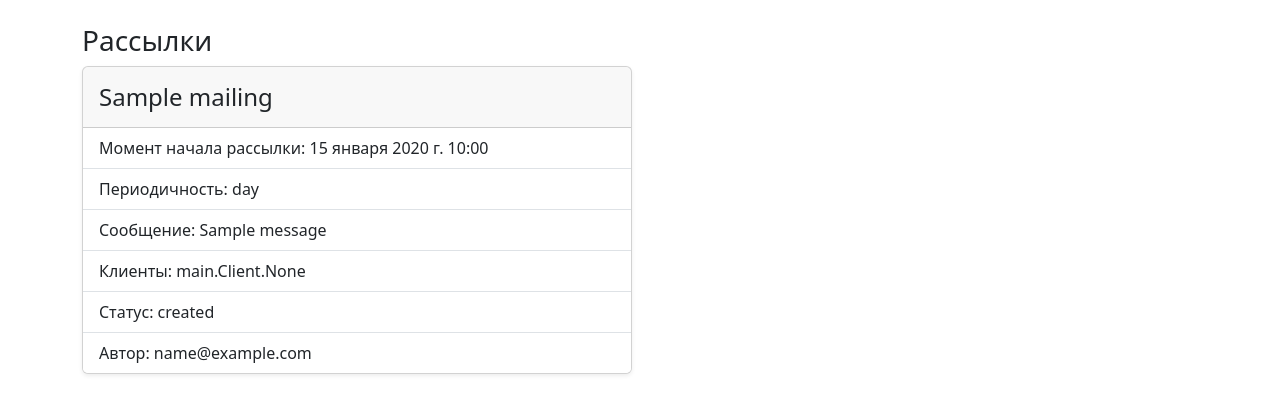
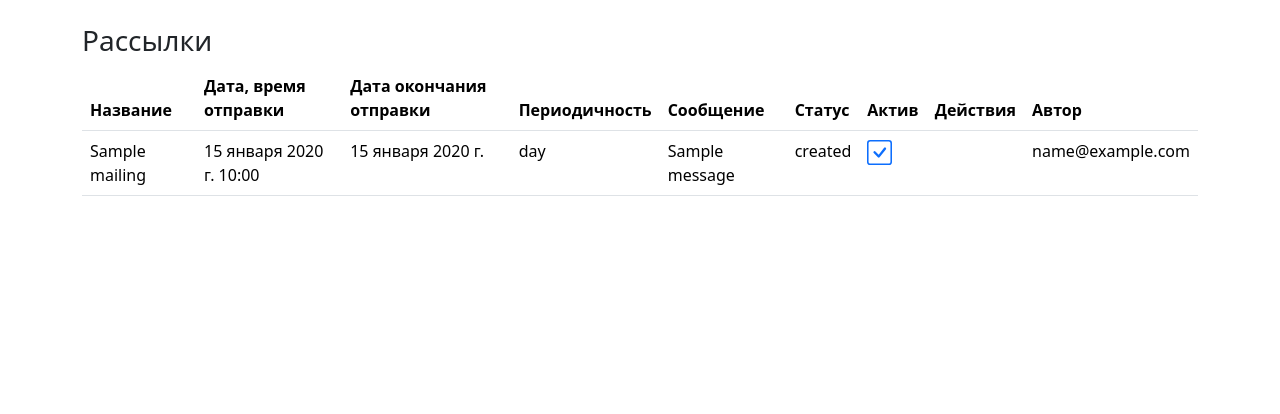
Before and after one commit to AidarPutilov/Kurs6, a Django app: page /listmailing/ in a window 1280 px wide. Shown: the part 56-470 px from the top of the page. Run offline with Django 5.2, Linux system fonts and the light colour scheme; a user stored in the database is signed in; tables that the repository leaves empty hold one stand-in row (values such as "Sample post"); some libraries are stand-ins or nearby versions.

Commit message:
Edit url names. Add list mailing

```diff
--- a/main/templates/include/header.html
+++ b/main/templates/include/header.html
@@ -15,13 +15,13 @@
                 <a class="nav-link active" aria-current="page" href="/">Главная</a>
               </li>
               <li class="nav-item">
-                <a class="nav-link" href="{% url 'main:clientlist' %}">Клиенты</a>
+                <a class="nav-link" href="{% url 'main:list_client' %}">Клиенты</a>
               </li>
               <li class="nav-item">
-                <a class="nav-link" href="{% url 'main:listmessage' %}">Сообщения</a>
+                <a class="nav-link" href="{% url 'main:list_message' %}">Сообщения</a>
               </li>
               <li class="nav-item">
-                <a class="nav-link" href="{% url 'main:listmailing' %}">Рассылки</a>
+                <a class="nav-link" href="{% url 'main:list_mailing' %}">Рассылки</a>
               </li>
             </ul>
             {% if user.is_authenticated %}
--- a/main/templates/main/client_confirm_delete.html
+++ b/main/templates/main/client_confirm_delete.html
@@ -17,7 +17,7 @@
                             {% csrf_token %}
                             <p>Подтвердите удаление клиента "{{ object.fio }}"</p>
                             <button type="submit" class="btn btn-danger">Удалить</button>
-                            <a href="{% url 'main:clientlist' %}" class="btn btn-warning">Отмена</a>
+                            <a href="{% url 'main:list_client' %}" class="btn btn-warning">Отмена</a>
                         </form>
                     </div>
                 </div>
--- a/main/templates/main/client_detail.html
+++ b/main/templates/main/client_detail.html
@@ -27,7 +27,7 @@
                             {% include 'include/uncheck.html' %} Нективен
                         {% endif %}
                         </p>
-                        <a class="btn btn-success" href="{% url 'main:clientlist' %}">Выйти</a>
+                        <a class="btn btn-success" href="{% url 'main:list_client' %}">Выйти</a>
                     </div>
                 </div>
             </div>
--- a/main/templates/main/client_form.html
+++ b/main/templates/main/client_form.html
@@ -26,7 +26,7 @@
                             Создать
                             {% endif %}
                         </button>
-                        <a class="btn btn-success" href="{% url 'main:clientlist' %}">Отмена</a>
+                        <a class="btn btn-success" href="{% url 'main:list_client' %}">Отмена</a>
                     </div>
                 </div>
             </div>
--- a/main/templates/main/client_list.html
+++ b/main/templates/main/client_list.html
@@ -7,7 +7,7 @@
     <a href="{% url 'main:create_client' %}">
         {% include 'include/plus.html' %}
     </a>
-    <p>main.change_client: {{ perms.main.edit_client }}</p>
+    {% comment %} <p>main.change_client: {{ perms.main.edit_client }}</p> {% endcomment %}
 </h3>
 <table class="table">
     <thead>
--- a/main/templates/main/mailing_list.html
+++ b/main/templates/main/mailing_list.html
@@ -11,7 +11,80 @@
         </svg>
     </a> {% endcomment %}
 </h3>
-    <div class='row row-cols-1 row-cols-sm-2 row-cols-md-2 g-3'>
+
+<table class="table">
+    <thead>
+      <tr>
+        <th scope="col">Название</th>
+        <th scope="col">Дата, время отправки</th>
+        <th scope="col">Дата окончания отправки</th>
+        <th scope="col">Периодичность</th>
+        <th scope="col">Сообщение</th>
+        <th scope="col">Статус</th>
+        <th scope="col">Актив</th>
+        <th scope="col">Действия</th>
+        <th scope="col">Автор</th>
+      </tr>
+    </thead>
+    <tbody>
+      {% for object in object_list %}
+      <tr>
+        <td>
+            {{ object.name }}
+            {% comment %} <a href="{% url 'main:detail_client' object.pk %}">
+                {{ object.name }}
+            </a> {% endcomment %}
+        </td>
+        <td>{{ object.date_start }} {{ object.time_start }}</td>
+        <td>{{ object.end_date }}</td>
+        <td>{{ object.period }}</td>
+        <td>{{ object.message }}</td>
+        <td>{{ object.status }}</td>
+        <td>
+            {% if perms.main.can_edit_is_active_mailing or user == object.user %}
+            {% if object.is_active %}
+                <a href="{% url 'main:activemailing' object.pk %}">
+                    {% include 'include/check.html' %}
+                </a>
+            {% else %}
+                <a href="{% url 'main:activemailing' object.pk %}">
+                    {% include 'include/uncheck.html' %}
+                </a>
+            {% endif %}
+        {% else %}
+            {% if object.is_active %}
+                {% include 'include/check.html' %}
+            {% else %}
+                {% include 'include/uncheck.html' %}
+            {% endif %}
+        {% endif %}
+        </td>
+        </td>
+        <td>
+            {% if perms.main.can_edit_is_active_client or user == object.user %}
+            {% comment %} <a href="{% url 'main:update_client' object.pk %}">
+                {% include 'include/gear.html' %}
+            </a> {% endcomment %}
+            {% comment %} {% else %}
+                {% include 'include/gear.html' %} {% endcomment %}
+            {% endif %}
+            {% if perms.main.edit_client or user == object.user %}
+            {% comment %} <a href="{% url 'main:delete_client' object.pk %}">
+                {% include 'include/cross.html' %}
+            </a> {% endcomment %}
+            {% comment %} {% else %}
+                {% include 'include/cross.html' %} {% endcomment %}
+            {% endif %}
+        </td>
+        <td>
+            {{ object.user }}
+        </td>
+      </tr>
+      {% endfor %}
+    </tbody>
+</table>
+
+{% comment %} <div class='row row-cols-1 row-cols-sm-2 row-cols-md-2 g-3'>
     {% for object in object_list %}
         <div class='col'>
             <div class="card mb-3 shadow-sm">
@@ -29,20 +102,6 @@
         </div>
     </div>
 {% endfor %}
-</div>
-
-
-            {% comment %} <a href="{% url 'main:update_message' object.pk %}">
-                <svg xmlns="http://www.w3.org/2000/svg" width="25" height="25" fill="currentColor" class="bi bi-person-gear" viewBox="0 0 16 16">
-                    <path d="M8 4.754a3.246 3.246 0 1 0 0 6.492 3.246 3.246 0 0 0 0-6.492M5.754 8a2.246 2.246 0 1 1 4.492 0 2.246 2.246 0 0 1-4.492 0"/>
-                    <path d="M9.796 1.343c-.527-1.79-3.065-1.79-3.592 0l-.094.319a.873.873 0 0 1-1.255.52l-.292-.16c-1.64-.892-3.433.902-2.54 2.541l.159.292a.873.873 0 0 1-.52 1.255l-.319.094c-1.79.527-1.79 3.065 0 3.592l.319.094a.873.873 0 0 1 .52 1.255l-.16.292c-.892 1.64.901 3.434 2.541 2.54l.292-.159a.873.873 0 0 1 1.255.52l.094.319c.527 1.79 3.065 1.79 3.592 0l.094-.319a.873.873 0 0 1 1.255-.52l.292.16c1.64.893 3.434-.902 2.54-2.541l-.159-.292a.873.873 0 0 1 .52-1.255l.319-.094c1.79-.527 1.79-3.065 0-3.592l-.319-.094a.873.873 0 0 1-.52-1.255l.16-.292c.893-1.64-.902-3.433-2.541-2.54l-.292.159a.873.873 0 0 1-1.255-.52zm-2.633.283c.246-.835 1.428-.835 1.674 0l.094.319a1.873 1.873 0 0 0 2.693 1.115l.291-.16c.764-.415 1.6.42 1.184 1.185l-.159.292a1.873 1.873 0 0 0 1.116 2.692l.318.094c.835.246.835 1.428 0 1.674l-.319.094a1.873 1.873 0 0 0-1.115 2.693l.16.291c.415.764-.42 1.6-1.185 1.184l-.291-.159a1.873 1.873 0 0 0-2.693 1.116l-.094.318c-.246.835-1.428.835-1.674 0l-.094-.319a1.873 1.873 0 0 0-2.692-1.115l-.292.16c-.764.415-1.6-.42-1.184-1.185l.159-.291A1.873 1.873 0 0 0 1.945 8.93l-.319-.094c-.835-.246-.835-1.428 0-1.674l.319-.094A1.873 1.873 0 0 0 3.06 4.377l-.16-.292c-.415-.764.42-1.6 1.185-1.184l.292.159a1.873 1.873 0 0 0 2.692-1.115z"/>
-                </svg>
-            </a>
-            <a href="{% url 'main:delete_message' object.pk %}">
-                <svg xmlns="http://www.w3.org/2000/svg" width="25" height="25" fill="currentColor" class="bi bi-person-x text-danger" viewBox="0 0 16 16">
-                    <path d="M2 2a2 2 0 0 0-2 2v8.01A2 2 0 0 0 2 14h5.5a.5.5 0 0 0 0-1H2a1 1 0 0 1-.966-.741l5.64-3.471L8 9.583l7-4.2V8.5a.5.5 0 0 0 1 0V4a2 2 0 0 0-2-2zm3.708 6.208L1 11.105V5.383zM1 4.217V4a1 1 0 0 1 1-1h12a1 1 0 0 1 1 1v.217l-7 4.2z"/>
-                    <path d="M16 12.5a3.5 3.5 0 1 1-7 0 3.5 3.5 0 0 1 7 0m-4.854-1.354a.5.5 0 0 0 0 .708l.647.646-.647.646a.5.5 0 0 0 .708.708l.646-.647.646.647a.5.5 0 0 0 .708-.708l-.647-.646.647-.646a.5.5 0 0 0-.708-.708l-.646.647-.646-.647a.5.5 0 0 0-.708 0"/>
-                </svg>
-            </a> {% endcomment %}
+</div> {% endcomment %}
 
 {% endblock %}
--- a/main/templates/main/message_confirm_delete.html
+++ b/main/templates/main/message_confirm_delete.html
@@ -17,7 +17,7 @@
                             {% csrf_token %}
                             <p>Подтвердите удаление сообщения "{{ object.subject }}"</p>
                             <button type="submit" class="btn btn-danger">Удалить</button>
-                            <a href="{% url 'main:listmessage' %}" class="btn btn-warning">Отмена</a>
+                            <a href="{% url 'main:list_message' %}" class="btn btn-warning">Отмена</a>
                         </form>
                     </div>
                 </div>
--- a/main/templates/main/message_form.html
+++ b/main/templates/main/message_form.html
@@ -26,7 +26,7 @@
                             Создать
                             {% endif %}
                         </button>
-                        <a class="btn btn-success" href="{% url 'main:listmessage' %}">Отмена</a>
+                        <a class="btn btn-success" href="{% url 'main:list_message' %}">Отмена</a>
                     </div>
                 </div>
             </div>
--- a/main/urls.py
+++ b/main/urls.py
@@ -1,7 +1,7 @@
 from django.urls import path
 
 from main.apps import MainConfig
-from main.views import ClientCreateView, ClientDeleteView, ClientDetailView, ClientListView, ClientUpdateView, MailingListView, MessageCreateView, MessageDeleteView, MessageListView, MessageUpdateView, index, toggle_client_active
+from main.views import ClientCreateView, ClientDeleteView, ClientDetailView, ClientListView, ClientUpdateView, MailingListView, MessageCreateView, MessageDeleteView, MessageListView, MessageUpdateView, index, toggle_client_active, toggle_mailing_active, MailingCreateView
 
 app_name = MainConfig.name
 
@@ -9,24 +9,25 @@ urlpatterns = [
     path('', index, name='main'),
 
     # Маршруты Client
-    path('clientlist/', ClientListView.as_view(), name='clientlist'),
-    path('client_active/<int:pk>/', toggle_client_active, name='active_client'),
+    path('listclient/', ClientListView.as_view(), name='list_client'),
+    path('clientactive/<int:pk>/', toggle_client_active, name='active_client'),
     path('client/<int:pk>', ClientDetailView.as_view(), name='detail_client'),
     path('createclient/', ClientCreateView.as_view(), name='create_client'),
     path('updateclient/<int:pk>', ClientUpdateView.as_view(), name='update_client'),
     path('deleteclient/<int:pk>', ClientDeleteView.as_view(), name='delete_client'),
 
     # Маршруты Message
-    path('listmessage/', MessageListView.as_view(), name='listmessage'),
+    path('listmessage/', MessageListView.as_view(), name='list_message'),
     # path('client/<int:pk>', ClientDetailView.as_view(), name='view_client'),
     path('createmessage/', MessageCreateView.as_view(), name='create_message'),
     path('updatemessage/<int:pk>', MessageUpdateView.as_view(), name='update_message'),
     path('deletemessage/<int:pk>', MessageDeleteView.as_view(), name='delete_message'),
 
     # Маршруты Mailing
-    path('listmailing/', MailingListView.as_view(), name='listmailing'),
+    path('listmailing/', MailingListView.as_view(), name='list_mailing'),
+    path('activemailing/<int:pk>/', toggle_mailing_active, name='activemailing'),
     # path('client/<int:pk>', ClientDetailView.as_view(), name='view_client'),
-    # path('createmessage/', MailingCreateView.as_view(), name='create_mailing'),
+    path('createmailing/', MailingCreateView.as_view(), name='create_mailing'),
     # path('updatemessage/<int:pk>', MailingUpdateView.as_view(), name='update_mailing'),
     # path('deletemessage/<int:pk>', MailingDeleteView.as_view(), name='delete_mailing'),
 ]
--- a/main/views.py
+++ b/main/views.py
@@ -1,13 +1,14 @@
-from django.contrib.auth import user_logged_in
+# from django.contrib.auth import user_logged_in
 from django.contrib.auth.decorators import login_required, permission_required
-from django.contrib.auth.mixins import LoginRequiredMixin
+from django.contrib.auth.mixins import LoginRequiredMixin, PermissionRequiredMixin
 from django.core.exceptions import PermissionDenied
-from django.http import HttpResponse
+# from django.http import HttpResponse
+from django.http import Http404
 from django.shortcuts import get_object_or_404, redirect, render
 from django.urls import reverse, reverse_lazy
 from django.views.generic import CreateView, DeleteView, DetailView, ListView, UpdateView
 
-from main.forms import ClientForm,ClientModeratorForm,  MessageForm
+from main.forms import ClientForm,ClientModeratorForm,  MessageForm, MailingForm
 from main.models import Client, Mailing, Message
 
 
@@ -26,7 +27,7 @@ def toggle_client_active(request, pk):
     client_item = get_object_or_404(Client, pk=pk)
     client_item.is_active = not client_item.is_active
     client_item.save()
-    return redirect(reverse('main:clientlist'))
+    return redirect(reverse('main:list_client'))
 
 
 class ClientDetailView(DetailView):
@@ -36,7 +37,7 @@ class ClientDetailView(DetailView):
 class ClientCreateView(LoginRequiredMixin, CreateView):
     model = Client
     form_class = ClientForm
-    success_url = reverse_lazy("main:clientlist")
+    success_url = reverse_lazy("main:list_client")
 
     def form_valid(self, form):
         """Привязка пользователя к клиенту"""
@@ -50,7 +51,8 @@ class ClientCreateView(LoginRequiredMixin, CreateView):
 class ClientUpdateView(LoginRequiredMixin, UpdateView):
     model = Client
     form_class = ClientForm
-    success_url = reverse_lazy("main:clientlist")
+    # permission_required = 'main.change_client'
+    success_url = reverse_lazy("main:list_client")
 
     def get_form_class(self):
         user = self.request.user
@@ -60,10 +62,17 @@ class ClientUpdateView(LoginRequiredMixin, UpdateView):
             return ClientModeratorForm
         raise PermissionDenied
 
+    def get_object(self, queryset=None):
+        """Редактировать можно только свои записи клиентов"""
+        self.object = super().get_object(queryset)
+        if self.object.user != self.request.user:
+            raise Http404('Доступ запрещён')
+        return self.object
+
 
 class ClientDeleteView(LoginRequiredMixin, DeleteView):
     model = Client
-    success_url= reverse_lazy("main:clientlist")
+    success_url= reverse_lazy("main:list_client")
 
     # def get_form_class(self):
     #     user = self.request.user
@@ -78,7 +87,7 @@ class MessageListView(LoginRequiredMixin, ListView):
 class MessageCreateView(LoginRequiredMixin, CreateView):
     model = Message
     form_class = MessageForm
-    success_url = reverse_lazy("main:listmessage")
+    success_url = reverse_lazy("main:list_message")
 
     def form_valid(self, form):
         """Привязка пользователя к сообщению"""
@@ -92,30 +101,41 @@ class MessageCreateView(LoginRequiredMixin, CreateView):
 class MessageUpdateView(LoginRequiredMixin, UpdateView):
     model = Message
     form_class = MessageForm
-    success_url = reverse_lazy("main:listmessage")
+    # permission_required = 'main.change_message'
+    success_url = reverse_lazy("main:list_message")
 
 
 class MessageDeleteView(LoginRequiredMixin, DeleteView):
     model = Message
-    success_url = reverse_lazy("main:listmessage")
+    success_url = reverse_lazy("main:list_message")
 
 
 class MailingListView(LoginRequiredMixin, ListView):
     model = Mailing
 
 
-# class MailingCreateView(LoginRequiredMixin, CreateView):
-#     model = Mailing
-#     form_class = MailingForm
-#     success_url = reverse_lazy("main:listmailing")
+@login_required
+@permission_required('main.can_edit_is_active_mailing')
+# @permission_required('main.change_client')
+def toggle_mailing_active(request, pk):
+    mailing_item = get_object_or_404(Mailing, pk=pk)
+    mailing_item.is_active = not mailing_item.is_active
+    mailing_item.save()
+    return redirect(reverse('main:list_mailing'))
 
-#     def form_valid(self, form):
-#         """Привязка пользователя к сообщению"""
-#         mailing = form.save()
-#         user = self.request.user
-#         mailing.user = user
-#         mailing.save()
-#         return super().form_valid(form)
+
+class MailingCreateView(LoginRequiredMixin, CreateView):
+    model = Mailing
+    form_class = MailingForm
+    success_url = reverse_lazy("main:list_mailing")
+
+    def form_valid(self, form):
+        """Привязка пользователя к рассылке"""
+        mailing = form.save()
+        user = self.request.user
+        mailing.user = user
+        mailing.save()
+        return super().form_valid(form)
 
 
 # class MailingUpdateView(LoginRequiredMixin, UpdateView):
```
Also changed, not shown: main/forms.py (+11 -3 lines), main/templates/main/message_list.html (+9 -18 lines).
